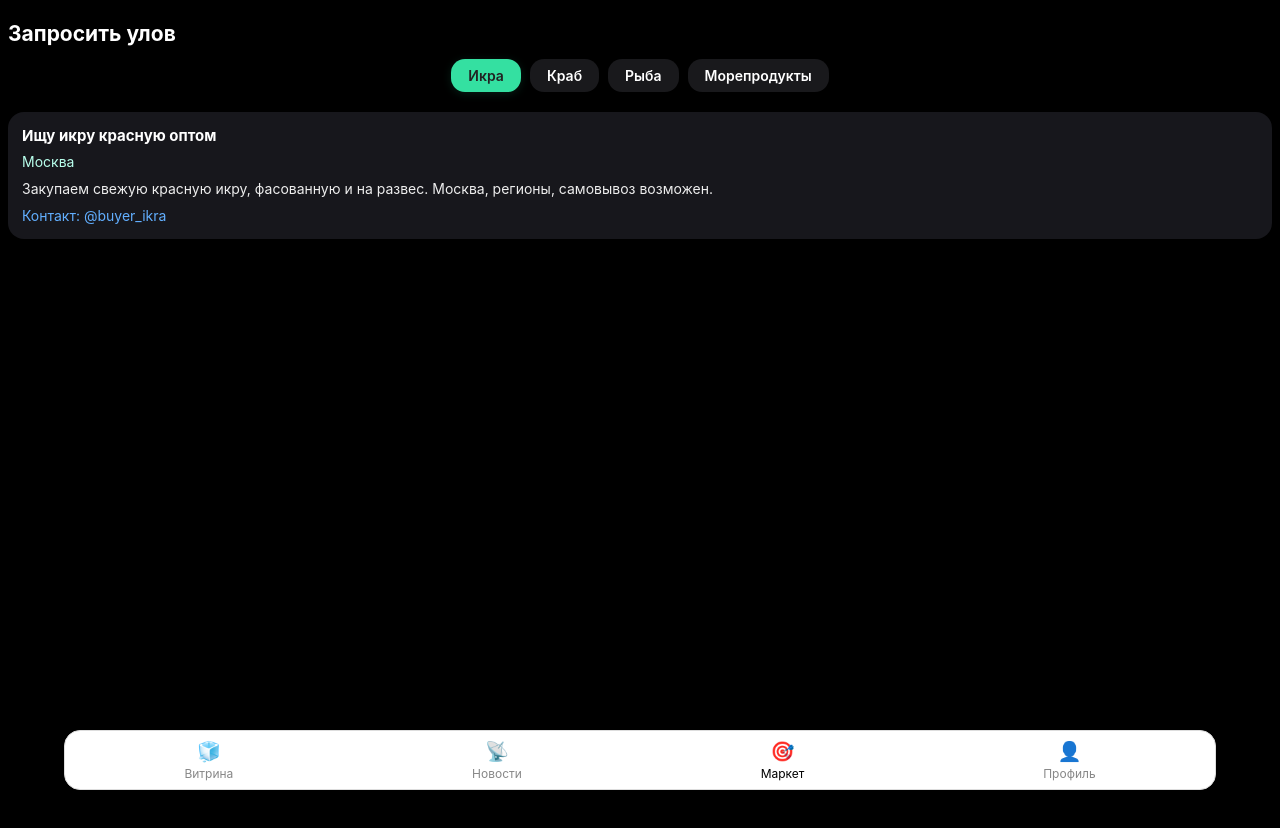
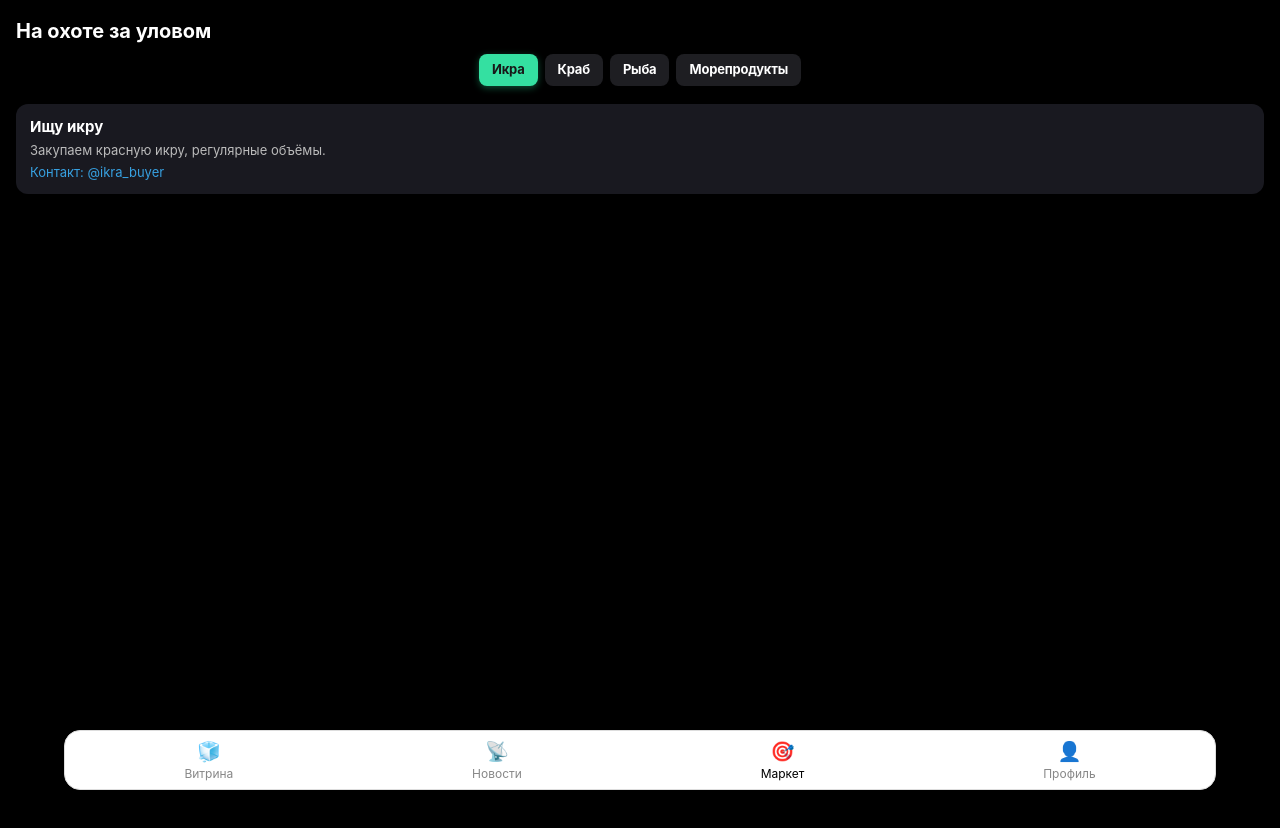
Before and after one commit to AlexSalavat/ikra-miniapp, a React (Create React App) app: page /market/buy in a window 1280 px wide. Shown: the top 828 px of the page. Built offline with nearby package versions, Linux system fonts and the light colour scheme.

Commit message:
UI: компактный фильтр и крупные фото для MarketBuy/MarketSell

```diff
--- a/src/components/MarketBuy.js
+++ b/src/components/MarketBuy.js
@@ -1,83 +1,85 @@
 import React, { useState } from 'react';
 
-const categories = ['Икра', 'Краб', 'Рыба', 'Морепродукты'];
+const categories = [
+  { key: 'икра', label: 'Икра' },
+  { key: 'краб', label: 'Краб' },
+  { key: 'рыба', label: 'Рыба' },
+  { key: 'морепродукты', label: 'Морепродукты' }
+];
 
-// Это заявки покупателей, которые хотят купить товар
-const requests = [
+const offers = [
   {
     id: 1,
-    category: 'Икра',
-    title: 'Ищу икру красную оптом',
-    desc: 'Закупаем свежую красную икру, фасованную и на развес. Москва, регионы, самовывоз возможен.',
-    contact: '@buyer_ikra',
-    region: 'Москва',
+    category: 'икра',
+    title: 'Ищу икру',
+    description: 'Закупаем красную икру, регулярные объёмы.',
+    contact: '@ikra_buyer',
   },
   {
     id: 2,
-    category: 'Краб',
-    title: 'Нужен живой краб',
-    desc: 'Интересует живой камчатский краб, объём от 50 кг. Работаем по договору.',
-    contact: '+7 999 123-45-67',
-    region: 'Владивосток',
+    category: 'краб',
+    title: 'Требуется краб',
+    description: 'Интересуют предложения по крабу.',
+    contact: '@krab_zakup',
   },
-  // Добавь свои заявки по аналогии!
+  // Добавь больше по необходимости
 ];
 
 const MarketBuy = () => {
-  const [selected, setSelected] = useState('Икра');
-  const filtered = requests.filter((r) => r.category === selected);
+  const [selected, setSelected] = useState('икра');
+  const filtered = offers.filter(o => o.category === selected);
 
   return (
-    <div style={{ padding: '18px 8px 80px 8px', background: '#000', minHeight: '100vh' }}>
-      <h1 style={{ color: '#fff', fontWeight: 700, fontSize: 21, marginBottom: 9 }}>Запросить улов</h1>
-      <div style={{ display: 'flex', gap: 9, marginBottom: 15, justifyContent: 'center', flexWrap: 'wrap' }}>
-        {categories.map((cat) => (
+    <div style={{ padding: 16, background: '#000', minHeight: '100vh' }}>
+      <h1 style={{ color: '#fff', fontSize: 20, fontWeight: 700, marginBottom: 8 }}>На охоте за уловом</h1>
+      <div style={{
+        display: 'flex',
+        gap: 7,
+        marginBottom: 18,
+        justifyContent: 'center',
+        flexWrap: 'wrap'
+      }}>
+        {categories.map(cat => (
           <button
-            key={cat}
-            onClick={() => setSelected(cat)}
+            key={cat.key}
+            onClick={() => setSelected(cat.key)}
             style={{
-              padding: '6px 17px',
-              borderRadius: 14,
-              fontWeight: 600,
-              fontSize: 14,
-              background: selected === cat ? '#34e0a1' : '#19191c',
-              color: selected === cat ? '#222' : '#fff',
+              padding: '6px 13px',
+              fontSize: 13,
+              fontWeight: 700,
+              background: selected === cat.key ? '#34e0a1' : '#1e1e22',
+              color: selected === cat.key ? '#181818' : '#fff',
               border: 'none',
+              borderRadius: 8,
               cursor: 'pointer',
-              boxShadow: selected === cat ? '0 2px 10px #30e0a122' : 'none',
-              marginBottom: 5
+              boxShadow: selected === cat.key ? '0 2px 7px #2af1a155' : 'none',
+              letterSpacing: '-0.2px'
             }}
           >
-            {cat}
+            {cat.label}
           </button>
         ))}
       </div>
-      <div style={{ display: 'flex', flexDirection: 'column', gap: 18 }}>
+
+      <div style={{ display: 'flex', flexDirection: 'column', gap: 12 }}>
         {filtered.length === 0 && (
-          <div style={{ color: '#777', textAlign: 'center', marginTop: 48 }}>
-            Нет запросов в этой категории.
-          </div>
+          <div style={{ color: '#888', textAlign: 'center', marginTop: 32 }}>Нет объявлений по выбранной категории.</div>
         )}
-        {filtered.map(req => (
-          <div
-            key={req.id}
-            style={{
-              borderRadius: 16,
-              background: '#17171c',
-              padding: '13px 14px',
-              display: 'flex',
-              flexDirection: 'column',
-              gap: 4,
-              boxShadow: '0 2px 10px #0001',
-              color: '#fff',
-              fontSize: 15,
-            }}
-          >
-            <div style={{ fontWeight: 700, fontSize: 15 }}>{req.title}</div>
-            <div style={{ color: '#b8ffec', fontSize: 14, marginBottom: 2 }}>{req.region}</div>
-            <div style={{ color: '#eee', fontSize: 14, marginBottom: 2 }}>{req.desc}</div>
-            <div style={{ color: '#62afff', fontSize: 14 }}>
-              Контакт: {req.contact}
+        {filtered.map(offer => (
+          <div key={offer.id} style={{
+            background: '#191920',
+            borderRadius: 12,
+            padding: '12px 14px',
+            boxShadow: '0 1px 7px #0002'
+          }}>
+            <div style={{ fontWeight: 700, color: '#fff', fontSize: 15, marginBottom: 3 }}>
+              {offer.title}
+            </div>
+            <div style={{ color: '#bbb', fontSize: 13, marginBottom: 2 }}>
+              {offer.description}
+            </div>
+            <div style={{ color: '#37a0e0', fontSize: 13 }}>
+              Контакт: {offer.contact}
             </div>
           </div>
         ))}
--- a/src/components/MarketSell.js
+++ b/src/components/MarketSell.js
@@ -28,11 +28,6 @@ const categories = [
 ];
 
 const MarketSell = ({ onCategorySelect }) => {
-  const [selectedCategory, setSelectedCategory] = useState(null);
-
-  // Если нужна только навигация через react-router, этот проп не нужен
-  // и нужно вместо onCategorySelect использовать navigate(`/market/sell/${cat.key}`)
-
   return (
     <div style={{ padding: '18px 0 80px 0', background: '#000', minHeight: '100vh' }}>
       <h1 style={{ color: '#fff', fontWeight: 700, fontSize: 22, marginLeft: 18, marginBottom: 8 }}>Борт полный — забирай!</h1>
@@ -55,23 +50,22 @@ const MarketSell = ({ onCategorySelect }) => {
               if (onCategorySelect) {
                 onCategorySelect(cat.key);
               } else {
-                window.location.href = `/market/sell/${cat.key}`; // Если нет роутера
+                window.location.href = `/market/sell/${cat.key}`;
               }
             }}
             style={{
-              borderRadius: '19px',
+              borderRadius: '18px',
               backgroundColor: '#191920',
               color: '#fff',
               boxShadow: '0 1.5px 8px #2224',
               cursor: 'pointer',
               overflow: 'hidden',
               position: 'relative',
+              minHeight: 164,
+              aspectRatio: '1/1',
               display: 'flex',
               flexDirection: 'column',
-              justifyContent: 'flex-end',
-              alignItems: 'stretch',
-              minHeight: 158,
-              aspectRatio: '1/1',
+              justifyContent: 'flex-end'
             }}
           >
             <img
@@ -82,26 +76,27 @@ const MarketSell = ({ onCategorySelect }) => {
                 height: '100%',
                 objectFit: 'cover',
                 flexGrow: 1,
+                minHeight: 0
               }}
               onError={e => { e.target.src = '/images/no-image.webp'; }}
             />
             <div
               style={{
-                background: 'rgba(12,12,14,0.97)',
+                background: 'rgba(12,12,14,0.96)',
                 width: '100%',
-                padding: '8px 8px 7px 11px',
+                padding: '7px 8px 6px 12px',
                 position: 'absolute',
                 left: 0,
                 bottom: 0,
-                fontSize: 13,
+                fontSize: 12,
                 fontWeight: 700,
-                borderBottomLeftRadius: 19,
-                borderBottomRightRadius: 19,
+                borderBottomLeftRadius: 18,
+                borderBottomRightRadius: 18,
                 boxSizing: 'border-box'
               }}
             >
-              <div style={{ fontWeight: 700, fontSize: 14 }}>{cat.title}</div>
-              <div style={{ fontWeight: 400, color: '#c9c9c9', fontSize: 11, marginTop: 1 }}>
+              <div style={{ fontWeight: 700, fontSize: 13 }}>{cat.title}</div>
+              <div style={{ fontWeight: 400, color: '#c9c9c9', fontSize: 10, marginTop: 1 }}>
                 {cat.description}
               </div>
             </div>
```
